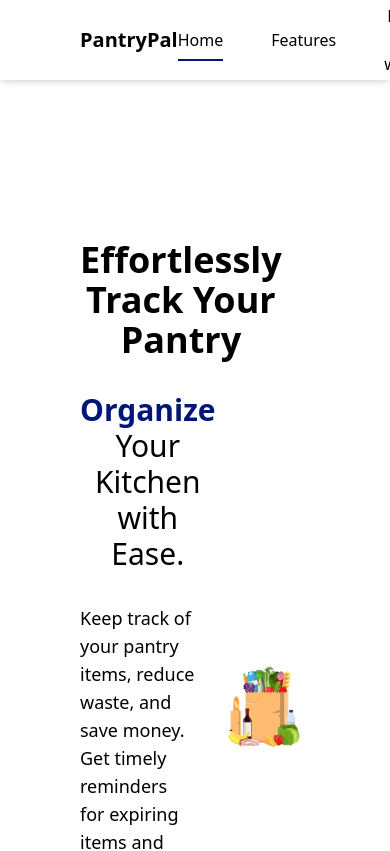
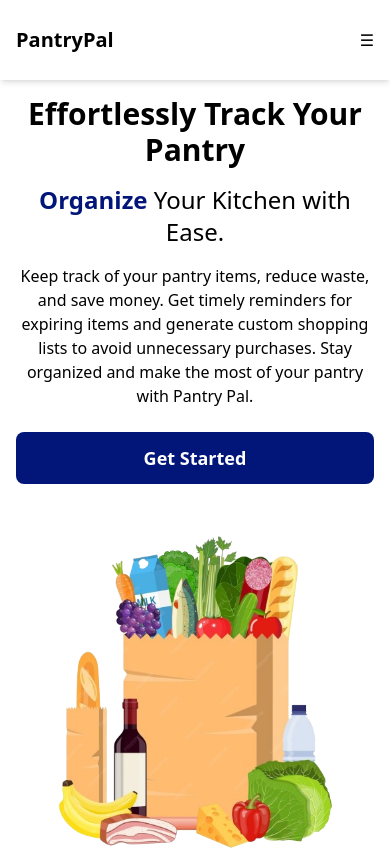
Before and after one commit to EKasuti/pantryPal, a React (Create React App) app in the folder frontend/: page / in a window 390 px wide. Shown: the top 851 px of the page. Built offline with nearby package versions, Linux system fonts and the light colour scheme.

Commit message:
Now the landing page is responsive

```diff
--- a/frontend/src/components/Common/Navbar.jsx
+++ b/frontend/src/components/Common/Navbar.jsx
@@ -4,6 +4,7 @@ import EmailModal from '../Waitlist/EmailModal';
 
 function Navbar({ isWaitlist = false, activePage = 'home' }) {
   const [showModal, setShowModal] = useState(false);
+  const [mobileMenuOpen, setMobileMenuOpen] = useState(false);
   const navigate = useNavigate();
 
   function handleWaitlistClick() {
@@ -16,28 +17,29 @@ function Navbar({ isWaitlist = false, activePage = 'home' }) {
 
   const navItems = ['home', 'features', 'how-it-works', 'recipes'];
 
-  return (
-    <nav className='fixed top-0 left-0 right-0 flex justify-between items-center px-20 py-4 h-[80px] bg-white z-50 shadow-md'>
-      <div className="font-bold text-xl">
-        PantryPal
-      </div>
-
-      <ul className='flex items-center space-x-12'>
+  const NavItems = () => (
+    <>
       {navItems.map((item) => (
         <li key={item}>
           <a
             href={`#${item}`}
             className={`pb-2 ${activePage === item ? 'border-b-2 border-primary' : ''}`}
+            onClick={() => setMobileMenuOpen(false)}
           >
             {item.charAt(0).toUpperCase() + item.slice(1)}
           </a>
         </li>
       ))}
+    </>
+  );
+
+  const AuthButtons = () => (
+    <>
       {isWaitlist ? (
         <li>
           <button
             onClick={handleWaitlistClick}
-              className="bg-primary text-white px-4 py-2 rounded hover:bg-blue-800"
+            className="bg-primary text-white px-4 py-2 rounded hover:bg-blue-800 w-full"
           >
             Join Waitlist
           </button>
@@ -46,23 +48,54 @@ function Navbar({ isWaitlist = false, activePage = 'home' }) {
         <>
           <li>
             <button
-                onClick={() => navigate('/signup')}
-                className="bg-gray-200 text-gray-800 px-4 py-2 rounded hover:bg-gray-300"
+              onClick={() => { navigate('/signup'); setMobileMenuOpen(false); }}
+              className="bg-gray-200 text-gray-800 px-4 py-2 rounded hover:bg-gray-300 w-full mb-2"
             >
               Sign Up
             </button>
           </li>
           <li>
             <button
-                onClick={() => navigate('/login')}
-                className="bg-primary text-white px-4 py-2 rounded hover:bg-blue-800"
+              onClick={() => { navigate('/login'); setMobileMenuOpen(false); }}
+              className="bg-primary text-white px-4 py-2 rounded hover:bg-blue-800 w-full"
             >
               Login
             </button>
           </li>
         </>
       )}
+    </>
+  );
+
+  return (
+    <nav className='fixed top-0 left-0 right-0 flex justify-between items-center px-4 sm:px-20 py-4 h-[80px] bg-white z-50 shadow-md'>
+      <div className="font-bold text-xl">
+        PantryPal
+      </div>
+
+      {/* Mobile menu button */}
+      <button
+        className="sm:hidden"
+        onClick={() => setMobileMenuOpen(!mobileMenuOpen)}
+      >
+        {mobileMenuOpen ? '✕' : '☰'}
+      </button>
+
+      {/* Desktop menu */}
+      <ul className='hidden sm:flex items-center space-x-12'>
+        <NavItems />
+        <AuthButtons />
       </ul>
+
+      {/* Mobile menu */}
+      {mobileMenuOpen && (
+        <div className="absolute top-[80px] left-0 right-0 bg-white shadow-md sm:hidden">
+          <ul className='flex flex-col items-center space-y-4 py-4'>
+            <NavItems />
+            <AuthButtons />
+          </ul>
+        </div>
+      )}
 
       <EmailModal isOpen={showModal} onClose={handleCloseModal} />
     </nav>
--- a/frontend/src/pages/landingPage.jsx
+++ b/frontend/src/pages/landingPage.jsx
@@ -84,34 +84,33 @@ function LandingPage() {
     <div className="bg-white">
       <Navbar isWaitlist={false} activePage={activePage}/>
 
-      <section id="home" className="p-20 flex justify-between">
-        <div className="w-1/2 flex flex-col items-start mt-40 ">
-          <h1 className="text-4xl font-bold mb-8 ">
+      <section id="home" className="p-4 sm:p-8 md:p-20 flex flex-col md:flex-row justify-between items-center">
+        <div className="w-full md:w-1/2 flex flex-col items-center md:items-start mt-20 md:mt-40">
+          <h1 className="text-3xl md:text-4xl font-bold mb-4 md:mb-8 text-center md:text-left">
             Effortlessly Track Your Pantry
           </h1>
-          <h2 className="text-3xl mb-8">
+          <h2 className="text-2xl md:text-3xl mb-4 md:mb-8 text-center md:text-left">
             <span className="text-primary font-bold">Organize</span> Your
             Kitchen with Ease.
           </h2>
-          <p className="mb-8 text-lg text-left">
-            Keep track of your pantry items, reduce waste, and save money.{" "}
-            <br />
+          <p className="mb-6 md:mb-8 text-base md:text-lg text-center md:text-left">
+            Keep track of your pantry items, reduce waste, and save money.
             Get timely reminders for expiring items and generate custom shopping
-            lists to avoid unnecessary purchases. <br />
+            lists to avoid unnecessary purchases.
             Stay organized and make the most of your pantry with Pantry Pal.
           </p>
           <button
             onClick={handleOpenModal}
-            className="bg-primary text-white px-6 py-3 rounded-lg text-lg font-semibold hover:bg-blue-800"
+            className="bg-primary text-white px-6 py-3 rounded-lg text-lg font-semibold hover:bg-blue-800 w-full md:w-auto"
           >
             Get Started
           </button>
         </div>
-        <div className="w-2/5 flex justify-center">
+        <div className="w-full md:w-2/5 flex justify-center mt-8 md:mt-0">
           <img
             src={landingPageImage}
             alt="Pantry items"
-            className="w-4/5 object-contain"
+            className="w-4/5 md:w-full object-contain"
           />
         </div>
       </section>
```
Lines whose indentation alone changed are shown as unchanged.
